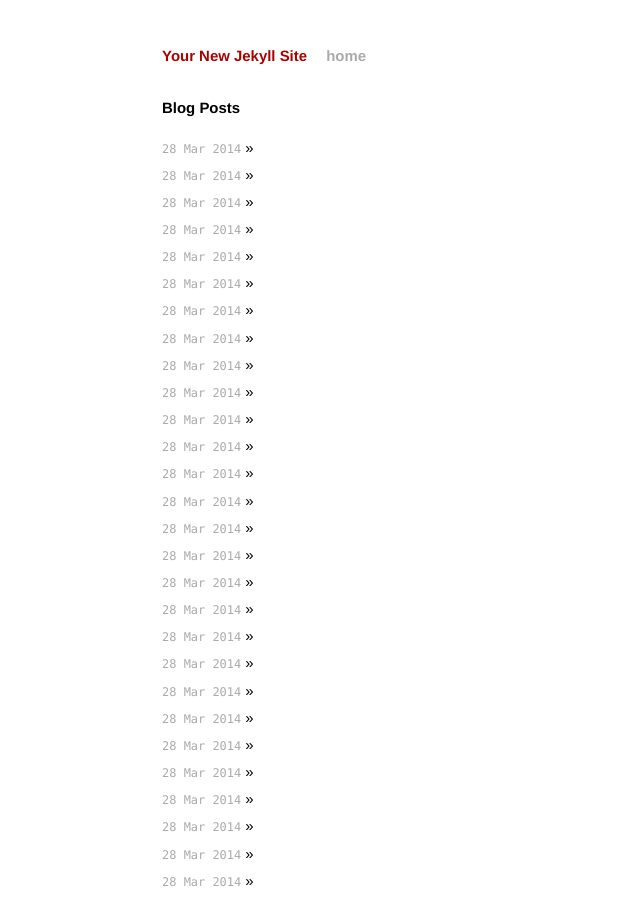
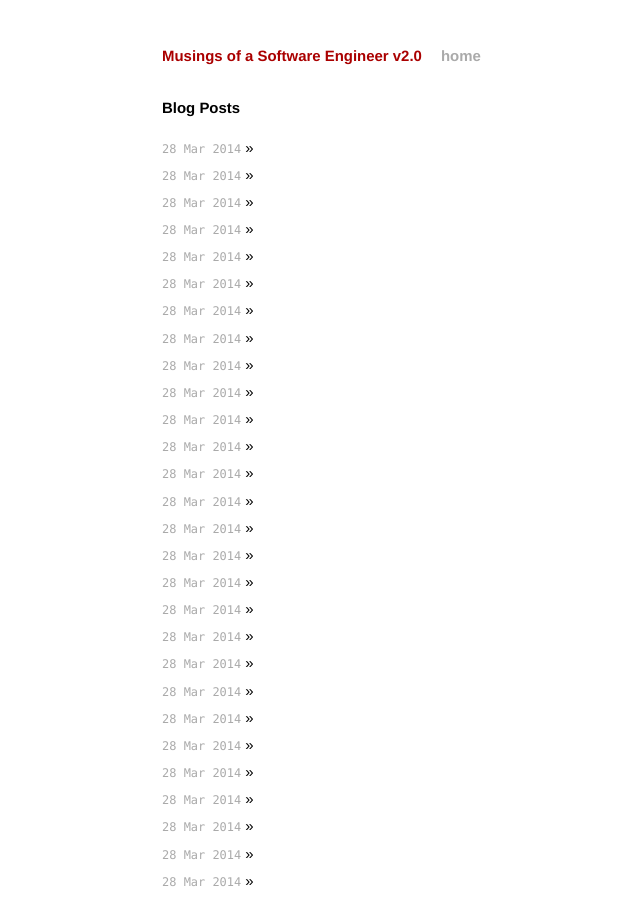
Before and after one commit to krishnabhargav/krishnabhargav.github.com, a Jekyll site: the page built from index.html, in a window 1280 px wide and 900 px high. Shown: the whole window, without its empty margins (164-804 px from the left). Built offline with Jekyll 4.4.1, drawn with Linux system fonts in a browser that asks for light colours; Markdown is read by kramdown in place of the engine named in the settings.

Commit message:
Fixed title of all pages

```diff
--- a/_config.yml
+++ b/_config.yml
@@ -1,3 +1,3 @@
-name: Your New Jekyll Site
+name: Musings of a Software Engineer v2.0
 markdown: redcarpet
 pygments: true
```
